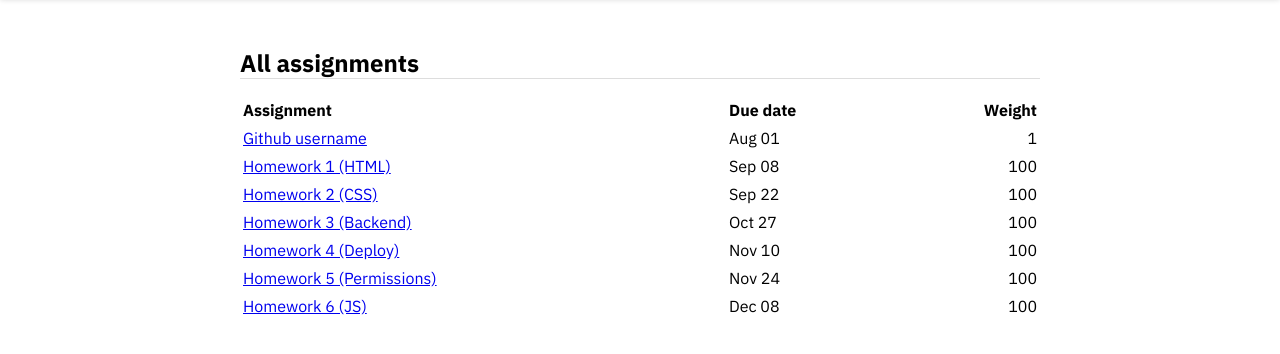
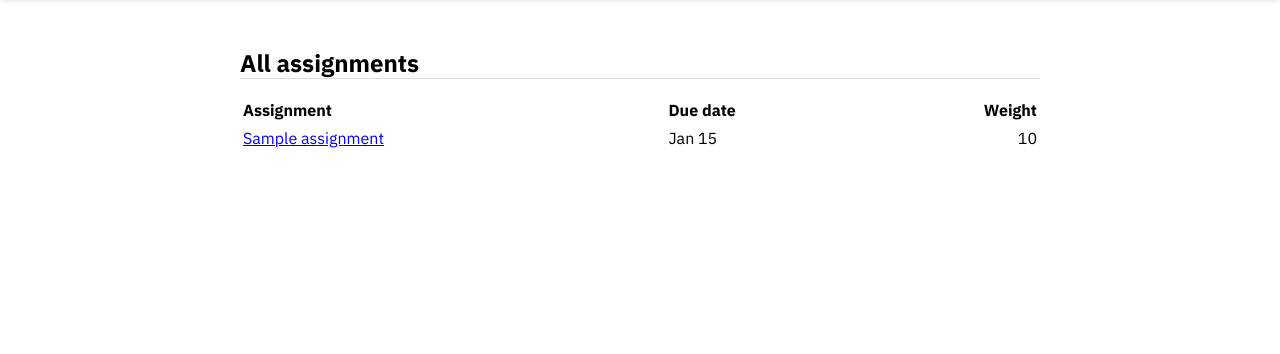
Before and after one commit to Mkhoa161/Grading-Application, a Django app: page / in a window 1280 px wide. Shown: the part 41-395 px from the top of the page. Run offline with Django 5.2, Linux system fonts and the light colour scheme; tables that the repository leaves empty hold one stand-in row (values such as "Sample post").

Commit message:
Update assignment and submission models

```diff
--- a/grades/models.py
+++ b/grades/models.py
@@ -9,10 +9,15 @@ class Assignment(models.Model):
     weight = models.IntegerField(blank=False, null=False)
     points = models.IntegerField(blank=True, null=False)
 
+    def __eq__(self, other):
+        if not isinstance(other, Assignment):
+            return NotImplemented
+        return self.id == other.id
+
 
 class Submission(models.Model):
     assignment = models.ForeignKey(Assignment, on_delete=models.CASCADE, null=False)
     author = models.ForeignKey(User, on_delete=models.CASCADE, null=False)
-    grader = models.ForeignKey(User, on_delete=models.RESTRICT, null=True, related_name='graded_set') #TODO: will consider to change null
+    grader = models.ForeignKey(User, on_delete=models.RESTRICT, null=True, related_name='graded_set')
     file = models.FileField(null=False)
-    score = models.FloatField(null=True, blank=True) #TODO: will consider to change null
+    score = models.FloatField(null=True, blank=True)
--- /dev/null
+++ b/grades/templates/header.html
@@ -0,0 +1,18 @@
+<!doctype html>
+<head>
+    <meta charset="UTF-8">
+    <link rel="icon" href="/static/favicon.ico">
+    <title>{{ title }}</title>
+    <link rel="stylesheet" href="/static/main.css">
+</head>
+<body>
+    <header class="navigation-banner">
+        <nav class="contents">
+            <div class="navigation-left">
+                <span>CS 3550</span>
+                <a href="/">Assignments</a>
+            </div>
+            <a href="/profile/">Profile</a>
+        </nav>
+    </header>
+</body>
--- a/grades/templates/index.html
+++ b/grades/templates/index.html
@@ -1,21 +1,7 @@
 <!doctype html>
-<head>
-    <meta charset="UTF-8">
-    <link rel="icon" href="/static/favicon.ico">
-    <title>All Assignments View</title>
-    <link rel="stylesheet" href="/static/main.css">
-</head>
+{% include 'header.html' with title='All Assignment View' %}
+
 <body>
-    <header class="navigation-banner">
-        <nav class="contents">
-            <div class="navigation-left">
-                <span>CS 3550</span>
-                <a href="index.html">Assignments</a>
-            </div>
-            <a href="profile.html">Profile</a>
-        </nav>
-    </header>
-
     <main class="main-contents">
         <hgroup>
             <h1 class="page-title">All assignments</h1>
@@ -29,41 +15,13 @@
             </thead>
 
             <tbody>
-                <tr>
-                    <td><a href="assignment.html">Github username</a></td>
-                    <td>Aug 01</td>
-                    <td class="number-column">1</td>
-                </tr>
-                <tr>
-                    <td><a href="assignment.html">Homework 1 (HTML)</a></td>
-                    <td>Sep 08</td>
-                    <td class="number-column">100</td>
-                </tr>
-                <tr>
-                    <td><a href="assignment.html">Homework 2 (CSS)</a></td>
-                    <td>Sep 22</td>
-                    <td class="number-column">100</td>
-                </tr>
-                <tr>
-                    <td><a href="assignment.html">Homework 3 (Backend)</a></td>
-                    <td>Oct 27</td>
-                    <td class="number-column">100</td>
-                </tr>
-                <tr>
-                    <td><a href="assignment.html">Homework 4 (Deploy)</a></td>
-                    <td>Nov 10</td>
-                    <td class="number-column">100</td>
-                </tr>
-                <tr>
-                    <td><a href="assignment.html">Homework 5 (Permissions)</a></td>
-                    <td>Nov 24</td>
-                    <td class="number-column">100</td>
-                </tr>
-                <tr>
-                    <td><a href="assignment.html">Homework 6 (JS)</a></td>
-                    <td>Dec 08</td>
-                    <td class="number-column">100</td>
-                </tr>
+                {% for assignment in assignments %}
+                    <tr>
+                        <td><a href="/{{ assignment.id }}/">{{ assignment.title }}</a></td>
+                        <td>{{ assignment.deadline|date:"M j" }}</td>
+                        <td class="number-column">{{ assignment.weight }}</td>
+                    </tr>
+                {% endfor %}
             </tbody>
         </table>
     </main>
--- a/grades/views.py
+++ b/grades/views.py
@@ -1,18 +1,32 @@
 from . import models
-from django.shortcuts import render
+from django.shortcuts import render, get_object_or_404
+from django.contrib.auth.models import User
+
 
 # Create your views here.
 def index(request):
-    return render(request, "index.html")
+    assignments = models.Assignment.objects.all()
+    return render(request, "index.html", context={'assignments': assignments})
 
 def assignment(request, assignment_id):
-    return render(request, "assignment.html")
+    assignment = get_object_or_404(models.Assignment, id=assignment_id)
+    submission_count = assignment.submission_set.count()
+    graded_count = request.user.graded_set.filter(assignment=assignment).count()
+    total_student = models.Group.objects.get(name="Students").user_set.count()
+    return render(request, "assignment.html", context={'assignment': assignment, 'submission_count': submission_count, 'graded_count': graded_count, 'total_student': total_student})
 
 def submissions(request, assignment_id):
-    return render(request, "submissions.html")
+    assignment = get_object_or_404(models.Assignment, id=assignment_id)
+    return render(request, "submissions.html", context={'assignment': assignment, 'submission_set': assignment.submission_set.filter(grader__username='g').order_by('author__username')})
 
 def profile(request):
-    return render(request, "profile.html")
+    g = User.objects.get(username='g')
+    assignments = models.Assignment.objects.all()
+    assignment_info = []
+    for assignment in assignments:
+        assignment_info.append((assignment.id, assignment.title, g.graded_set.filter(assignment=assignment, score__isnull=False).count(), g.graded_set.filter(assignment=assignment).count()))
+
+    return render(request, "profile.html", context={'assignment_info': assignment_info})
 
 def login_form(request):
     return render(request, "login.html")
```
Also changed, not shown: HW3.md (added, +20 -0 lines), grades/templates/assignment.html (+24 -31 lines), grades/templates/login.html (+2 -29 lines), grades/templates/profile.html (+9 -45 lines), grades/templates/submissions.html (+12 -29 lines).
